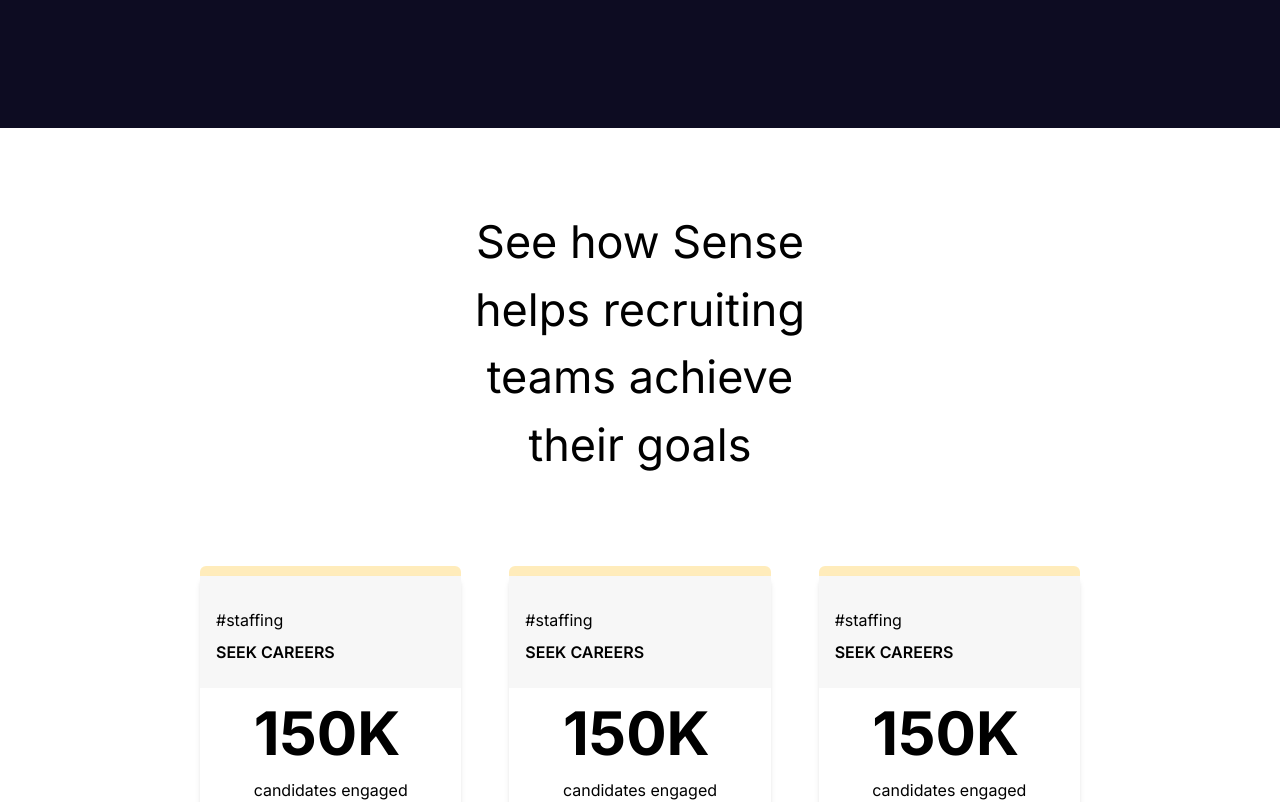
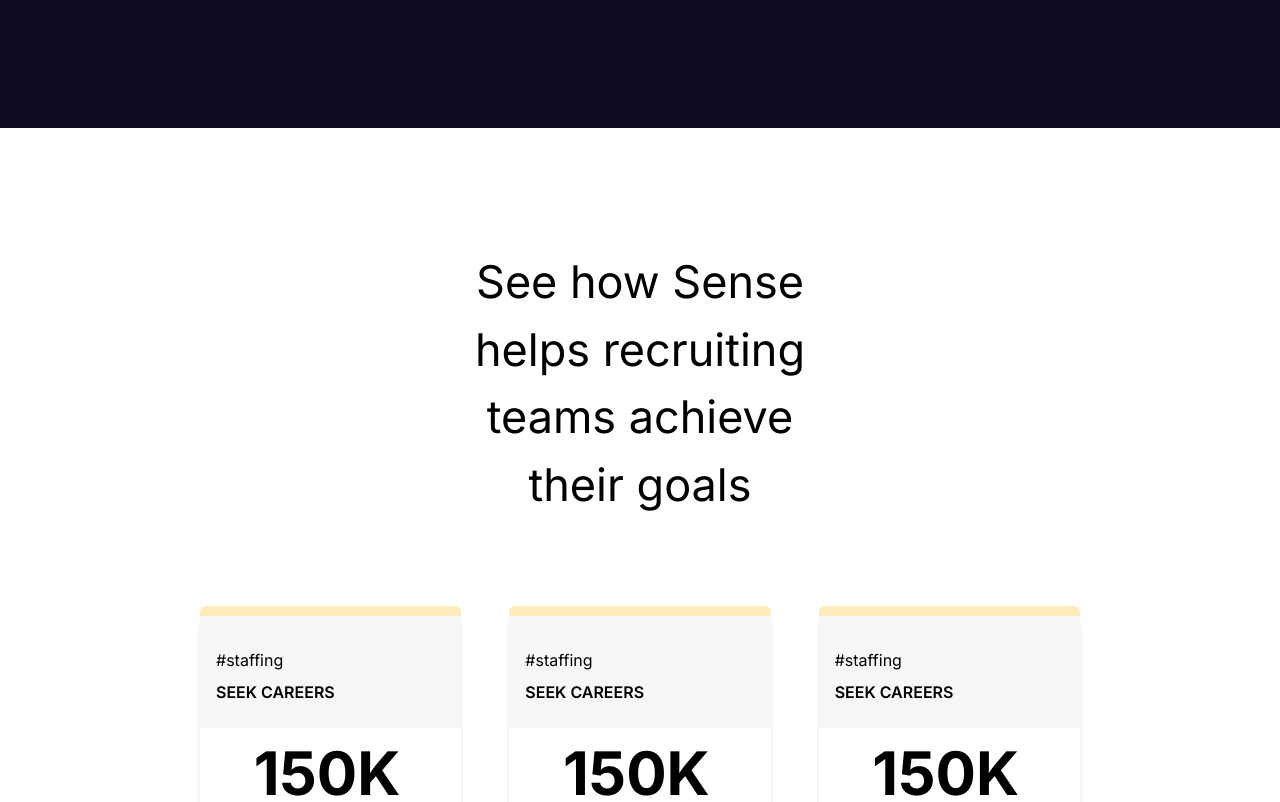
Before and after one commit to Naymul-NN/Schedulemeet-client, a Next.js app: page /customers in a window 1280 px wide. Shown: the part 740-1542 px from the top of the page. Built offline with nearby package versions, Linux system fonts and the light colour scheme.

Commit message:
customer page

```diff
--- a/src/components/customers/CustomersPage.jsx
+++ b/src/components/customers/CustomersPage.jsx
@@ -14,7 +14,7 @@ import Link from 'next/link';
     return (<>
 
     {/* Customer story */}
-    <div className='w-[70%] mx-auto'>
+    <div className='w-[70%] mx-auto '>
 
 
       <div className="h-[800px]">
@@ -58,7 +58,7 @@ import Link from 'next/link';
        </div>
 
       {/* See how Sense helps recruiting teams achieve their goals */}
-      <div className="bg-[#fff] text-black min-h-[600px]">
+      <div className="bg-[#fff] text-black h-auto py-10">
 <div className="xl:w-[70%] lg:w-[70%] w-[95%] mx-auto">
 
 
```
